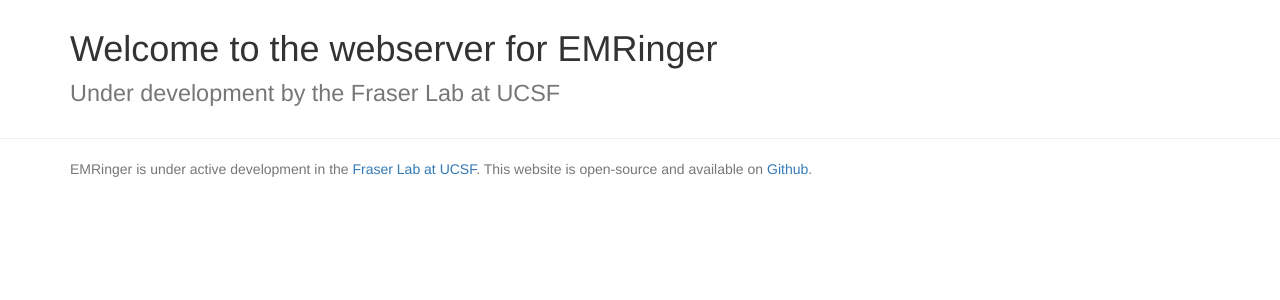
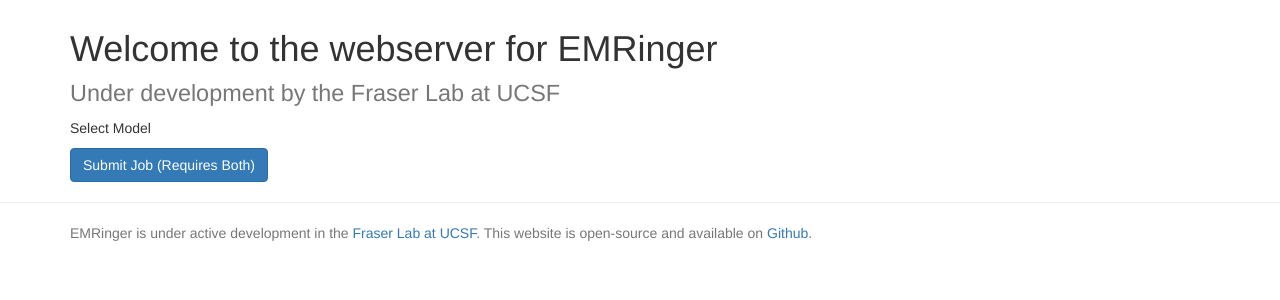
Before and after one commit to fraser-lab/EMRingerWeb, a Flask app: page / in a window 1280 px wide. Shown: the part 51-351 px from the top of the page. Run offline with Flask 2, Linux system fonts and the light colour scheme; some libraries are stand-ins or nearby versions.

Commit message:
buttons now show up...

```diff
--- a/app/templates/base.html
+++ b/app/templates/base.html
@@ -4,6 +4,7 @@
 
 {% block head %}
 {{ super() }}
+<meta charset="utf-8">
 <link rel="shortcut icon" href="{{ url_for('static', filename = 'favicon.ico') }}" type="image/x-icon">
 <link rel="icon" href="{{ url_for('static', filename = 'favicon.ico') }}" type="image/x-icon">
 {% endblock %}
--- a/app/templates/index.html
+++ b/app/templates/index.html
@@ -1,9 +1,7 @@
 {% extends "base.html" %}
 
-{% block page_content %}
-
-<h1> Welcome to the webserver for EMRinger <br><small>Under development by the Fraser Lab at UCSF</small> </h1>
-
+{% block scripts %}
+{{super()}}
 <!-- jQuery
 ====================================================================== -->
 <script src="//ajax.googleapis.com/ajax/libs/jquery/1.11.2/jquery.min.js"></script>
@@ -11,9 +9,11 @@
 <!-- Fine Uploader JS
 ====================================================================== -->
 <script src="{{ url_for('static', filename='fine-uploader/jquery.fine-uploader.js') }}"></script>
+
 <script>
-  $(document).ready(function() {
-    $('#fine-uploader').fineUploader({
+  $(document).ready(function(){
+    console.log("hello?");
+    var uploader = $('#map-uploader').fineUploader({
       request: {
         endpoint: 'server/success.html'
       },
@@ -22,21 +22,35 @@
         allowedExtensions: ['jpeg', 'jpg', 'txt'],
         sizeLimit: 123289600 // 100 MB = 100 * 1024 * 1024 bytes
       },
+      autoUpload: false,
+      extraButtons: [
+        {
+            element: $("#model-uploader"),
+            validation: {
+                allowedExtensions: ["txt"]
+            }
+        }
+      ],
       showMessage: function(message) {
         // Using Bootstrap's classes
-        $('#restricted-fine-uploader').append('<div class="alert alert-error">' + message + '</div>');
+        $('#fine-uploader').append('<div class="alert alert-error">' + message + '</div>');
       }
+    });
+
+    $('#triggerUpload').click(function() {
+      uploader.fineUploader('uploadStoredFiles');
     });
   });
 </script>
+{% endblock %}
+
+{% block page_content %}
+
+<h1> Welcome to the webserver for EMRinger <br><small>Under development by the Fraser Lab at UCSF</small> </h1>
 
 <!-- Fine Uploader CSS
 ====================================================================== -->
 <link href="{{ url_for('static', filename='fine-uploader/fine-uploader.css') }}" rel="stylesheet">
-
-<!-- Fine Uploader DOM Element
-====================================================================== -->
-<div id="fine-uploader"></div>
 
 <!-- Fine Uploader template
 ====================================================================== -->
@@ -46,7 +60,7 @@
       <span>Drop files here to upload</span>
     </div>
     <div class="qq-upload-button-selector qq-upload-button">
-      <div>Upload a file</div>
+      <div>Select a Map</div>
     </div>
     <span class="qq-drop-processing-selector qq-drop-processing">
       <span>Processing dropped files...</span>
@@ -71,4 +85,14 @@
   </div>
 </script>
 
+<!-- Fine Uploader DOM Element
+====================================================================== -->
+<div id="model-uploader" class="qq-upload-button-selector qq-upload-button" style="margin-top: 10px;">Select Model</div>
+<div id="map-uploader"></div>
+<div id="triggerUpload" class="btn btn-primary" style="margin-top: 10px;">Submit Job (Requires Both)</div>
+
+
+
+
+
 {% endblock %}
```
